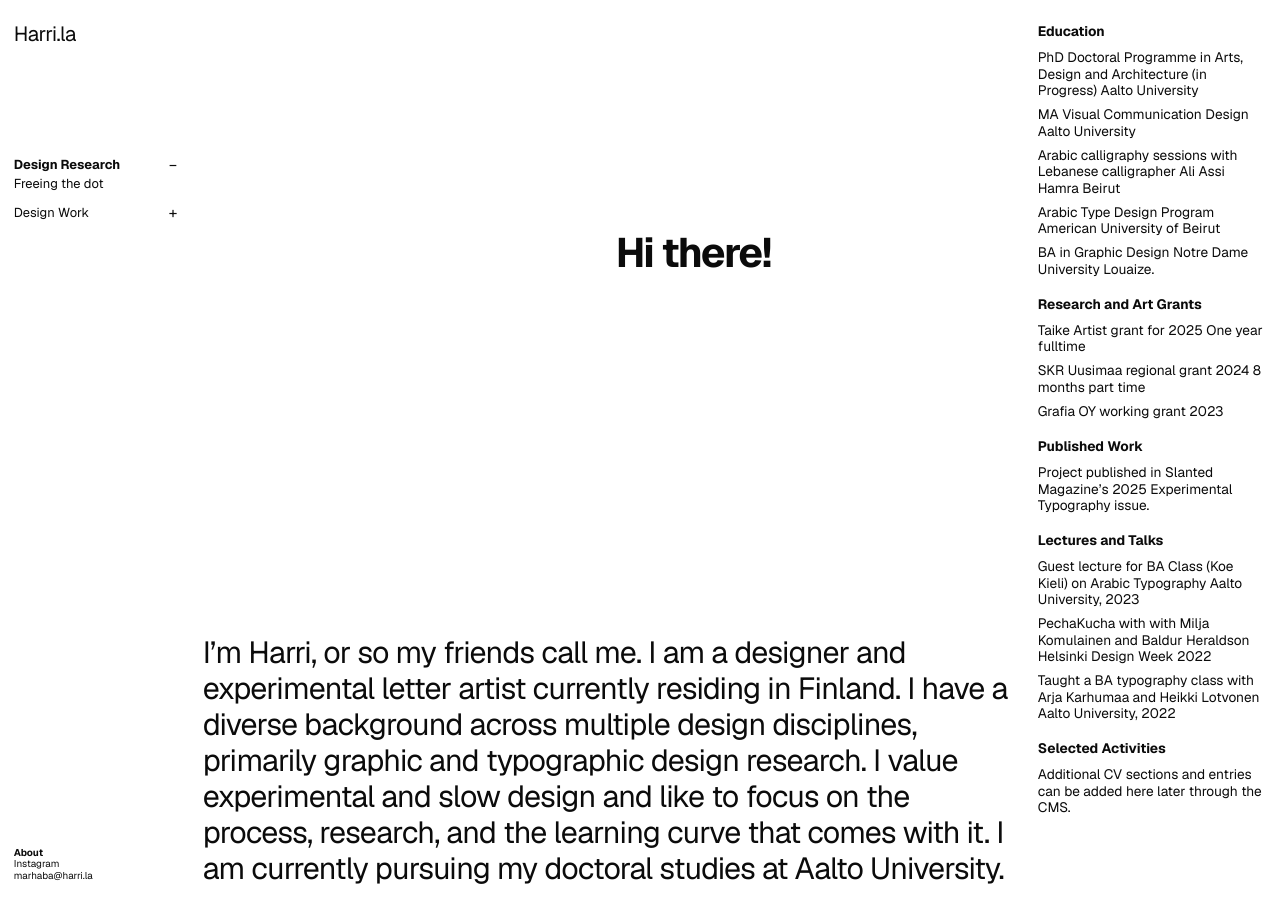
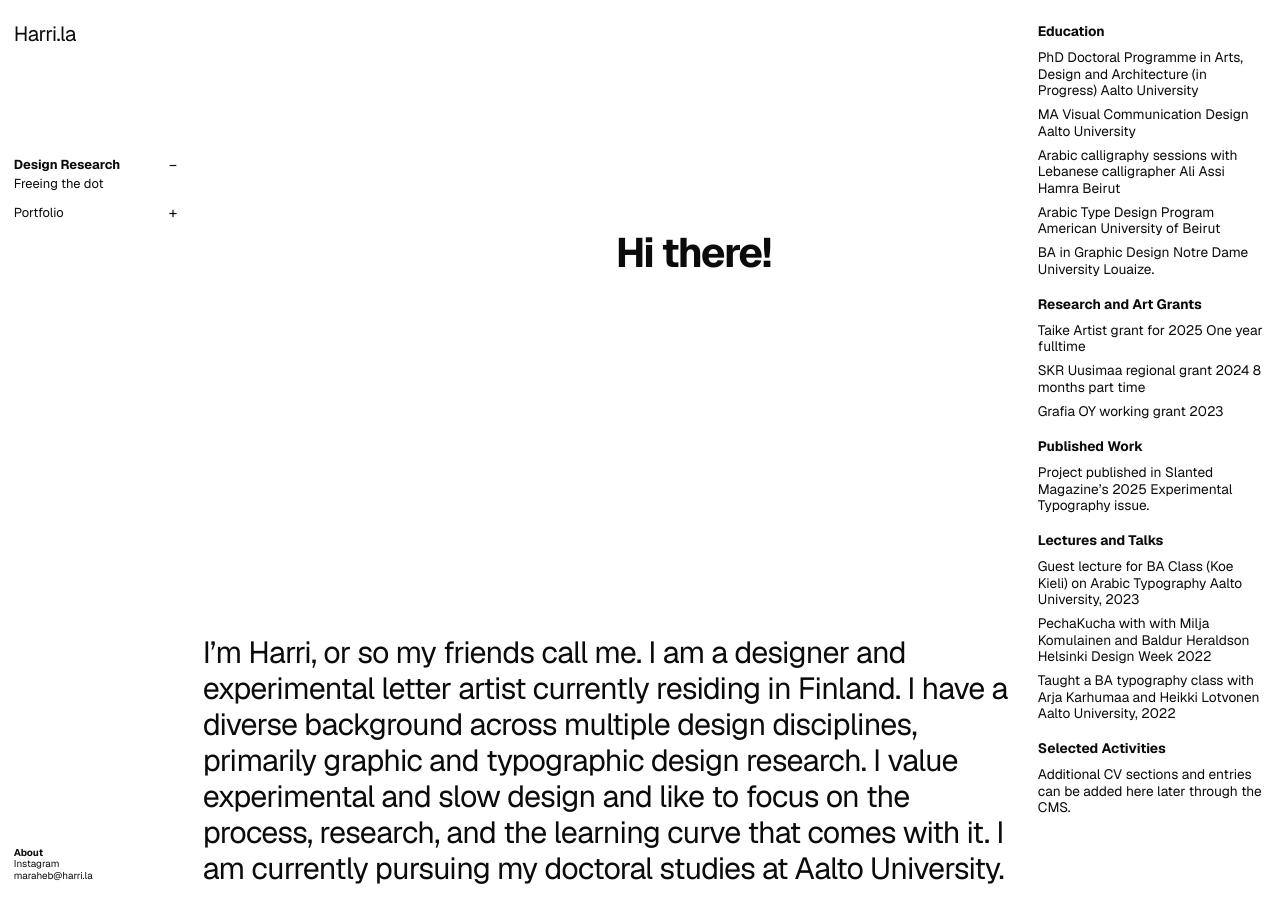
Before and after one commit to somethingishappening/somethingishappening.github.io, a Jekyll site: the page built from about.md, in a window 1280 px wide. Built offline with Jekyll 4.4.1, drawn with Linux system fonts in a browser that asks for light colours.

Commit message:
Update _data/site.yml (via Pages CMS)

```diff
--- a/_data/site.yml
+++ b/_data/site.yml
@@ -3,11 +3,11 @@ footer_slot_1_visible: true
 footer_slot_1_text: Instagram
 footer_slot_1_link_type: external
 footer_slot_2_visible: true
-footer_slot_2_text: marhaba@harri.la
+footer_slot_2_text: maraheb@harri.la
 footer_slot_2_link_type: email
-footer_slot_2_link: marhaba@harri.la
+footer_slot_2_link: maraheb@harri.la
 design_research_label: Design Research
-design_work_label: Design Work
+design_work_label: Portfolio
 artistic_work_label: Artistic Work
 artistic_work_visible: false
 harrilanpuisto_label: Harrilanpuisto
```
